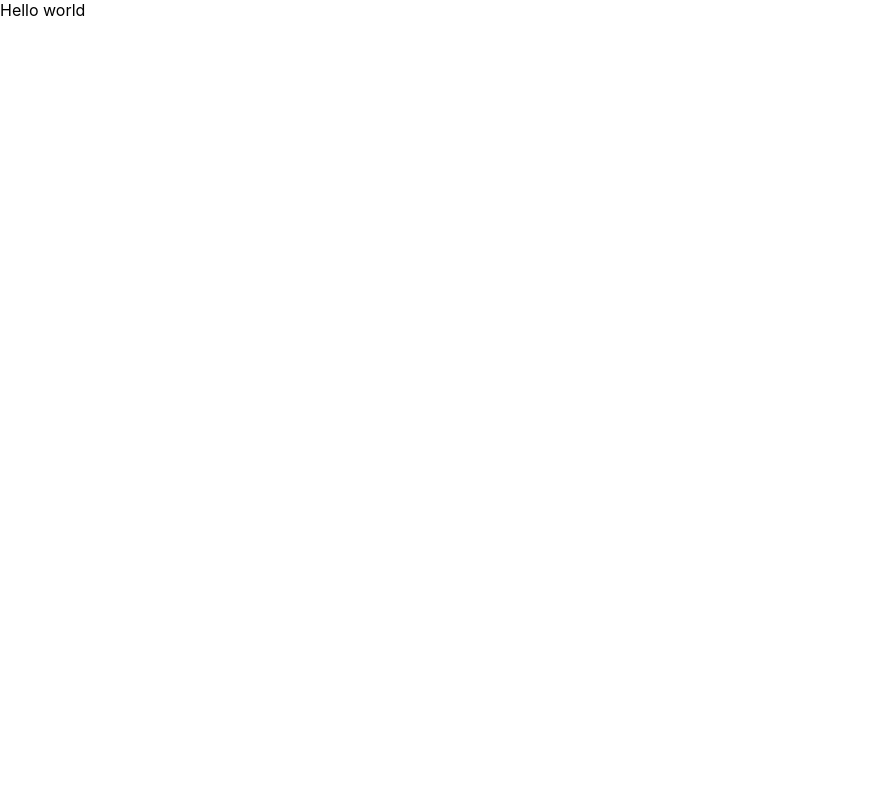
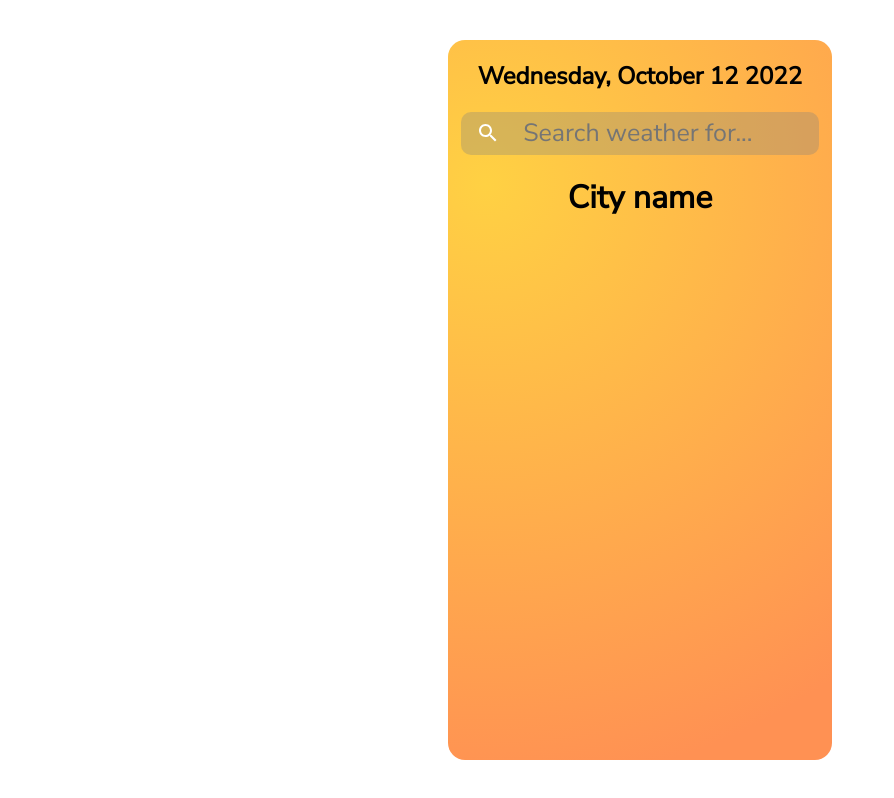
Before and after one commit to chaitanya-000/weather-typescript, a React (Create React App) app: page / in a window 1280 px wide. Shown: the whole page, without its empty margins (0-894 px from the left). Built offline with nearby package versions, Linux system fonts and the light colour scheme.

Commit message:
DateTimeCity Component created. using context api is a blocked for me

```diff
--- a/package.json
+++ b/package.json
@@ -3,6 +3,10 @@
   "version": "0.1.0",
   "private": true,
   "dependencies": {
+    "@emotion/react": "^11.10.4",
+    "@emotion/styled": "^11.10.4",
+    "@mui/icons-material": "^5.10.6",
+    "@mui/material": "^5.10.8",
     "@testing-library/jest-dom": "^5.16.5",
     "@testing-library/react": "^13.4.0",
     "@testing-library/user-event": "^13.5.0",
@@ -10,8 +14,10 @@
     "@types/node": "^16.11.64",
     "@types/react": "^18.0.21",
     "@types/react-dom": "^18.0.6",
+    "axios": "^1.1.2",
     "react": "^18.2.0",
     "react-dom": "^18.2.0",
+    "react-query": "^3.39.2",
     "react-scripts": "5.0.1",
     "typescript": "^4.8.4",
     "web-vitals": "^2.1.4"
--- a/src/App.css
+++ b/src/App.css
@@ -0,0 +1,10 @@
+@import url("https://fonts.googleapis.com/css2?family=Nunito+Sans&display=swap");
+
+.App {
+  width: 100vw;
+  height: 100vh;
+  display: flex;
+  justify-content: center;
+  align-items: center;
+  font-family: "Nunito Sans", sans-serif;
+}
--- a/src/App.tsx
+++ b/src/App.tsx
@@ -1,8 +1,13 @@
 import React from "react";
 import "./App.css";
+import RootContainer from "./RootContainer";
 
 function App() {
-  return <div className="App">Hello world</div>;
+  return (
+    <div className="App">
+      <RootContainer></RootContainer>
+    </div>
+  );
 }
 
 export default App;
--- /dev/null
+++ b/src/RootContainer.tsx
@@ -0,0 +1,14 @@
+import React, { useState } from "react";
+import { createContext } from "vm";
+import DateTimeCity from "./components/DateTimeCity/DateTimeCity";
+import "./rootContainer.css";
+
+const RootContainer = () => {
+  return (
+    <div className="rootContainer">
+      <DateTimeCity />
+    </div>
+  );
+};
+
+export default RootContainer;
--- /dev/null
+++ b/src/components/DateTimeCity/DateTimeCity.css
@@ -0,0 +1,64 @@
+.container {
+  height: 30%;
+  /* border: 2px solid red; */
+  width: inherit;
+  display: flex;
+  flex-direction: column;
+  align-items: center;
+  font-family: "Nunito Sans", sans-serif;
+}
+.container__form {
+  padding-left: 12px;
+  width: 90%;
+  height: 20%;
+  background-color: rgba(128, 128, 128, 0.312);
+  /* background-color: red; */
+  /* border: 2px solid black; */
+  display: flex;
+  justify-content: space-around;
+  align-items: center;
+  border-radius: 20px;
+  color: white;
+  border-radius: 10px;
+}
+.container__form:hover {
+  background-color: rgb(249, 249, 249);
+  color: black;
+}
+
+.container__input {
+  font-size: 25px;
+  padding-left: 18px;
+  color: white;
+  width: 90%;
+  height: 60%;
+  background-color: transparent;
+  border-radius: 10px;
+  border: none;
+  font-family: "Nunito Sans", sans-serif;
+}
+.container__input:hover {
+  color: black;
+}
+
+.container__icon {
+  height: 75%;
+  width: inherit;
+  /* background: red; */
+}
+
+.container__form :focus {
+  color: black;
+  /* color: black; */
+  /* opacity: 30%; */
+  /* background-color: grey; */
+  outline: none;
+  border: none;
+}
+.container__icon :active {
+  transform: scale(1.3);
+}
+
+.container__cityName h1 {
+  font-size: 100%;
+}
--- /dev/null
+++ b/src/components/DateTimeCity/DateTimeCity.tsx
@@ -0,0 +1,48 @@
+import React, { useState, useContext } from "react";
+import "./DateTimeCity.css";
+import SearchIcon from "@mui/icons-material/Search";
+
+const DateTimeCity: React.FC = () => {
+  const cityRef = React.useRef<HTMLInputElement>(null);
+  const [cityName, setCityName] = useState<undefined | string>("City name ");
+  const [apiData, setApiData] = useState([]);
+
+  const handleSubmit = (event: React.FormEvent<HTMLFormElement>) => {
+    event.preventDefault();
+
+    const inputCityName = cityRef?.current?.value;
+    setCityName(inputCityName);
+
+    navigator.geolocation.getCurrentPosition((position) => {
+      console.log(position.coords.latitude);
+      console.log(position.coords.longitude);
+    });
+  };
+
+  return (
+    <div className="container">
+      <h2 className="container__day">
+        {new Date().toLocaleDateString("default", {
+          weekday: "long",
+          month: "long",
+          day: "numeric",
+        })}{" "}
+        2022
+      </h2>
+      <form action="#" className="container__form" onSubmit={handleSubmit}>
+        <SearchIcon className="container__icon" />
+        <input
+          ref={cityRef}
+          name="city"
+          type="search"
+          className="container__input"
+          placeholder="Search weather for..."
+        />
+      </form>
+
+      <h1 className="container__cityName">{cityName}</h1>
+    </div>
+  );
+};
+
+export default DateTimeCity;
--- a/src/index.tsx
+++ b/src/index.tsx
@@ -2,12 +2,17 @@ import React from "react";
 import ReactDOM from "react-dom/client";
 import "./index.css";
 import App from "./App";
+import { QueryClient, QueryClientProvider } from "react-query";
 
 const root = ReactDOM.createRoot(
   document.getElementById("root") as HTMLElement
 );
+
+const queryClient = new QueryClient();
 root.render(
   <React.StrictMode>
-    <App />
+    <QueryClientProvider client={queryClient}>
+      <App />
+    </QueryClientProvider>
   </React.StrictMode>
 );
--- /dev/null
+++ b/src/rootContainer.css
@@ -0,0 +1,14 @@
+@import url("https://fonts.googleapis.com/css2?family=Nunito+Sans&display=swap");
+
+.rootContainer {
+  font-family: "Nunito Sans", sans-serif;
+  width: 30vw;
+  height: 90vh;
+  display: flex;
+  border-radius: 17px;
+  background-image: radial-gradient(
+    circle farthest-corner at 10% 20%,
+    rgba(255, 209, 67, 1) 0%,
+    rgba(255, 145, 83, 1) 90%
+  );
+}
```
Also changed, not shown: tsconfig.json (+10 -12 lines), 1 other file (tests, documents, lock files or other folders).
